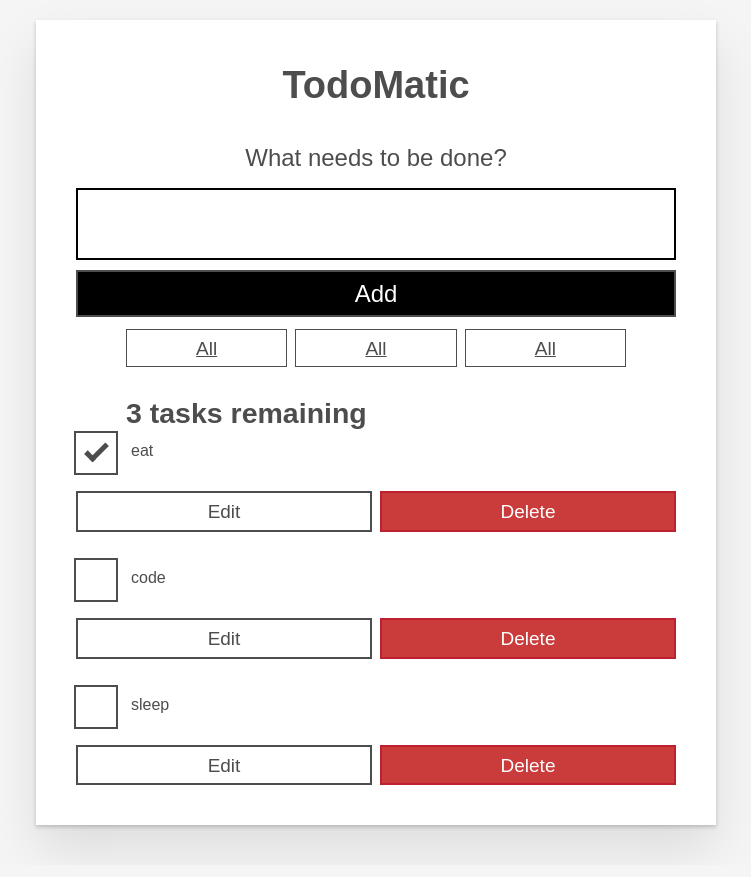
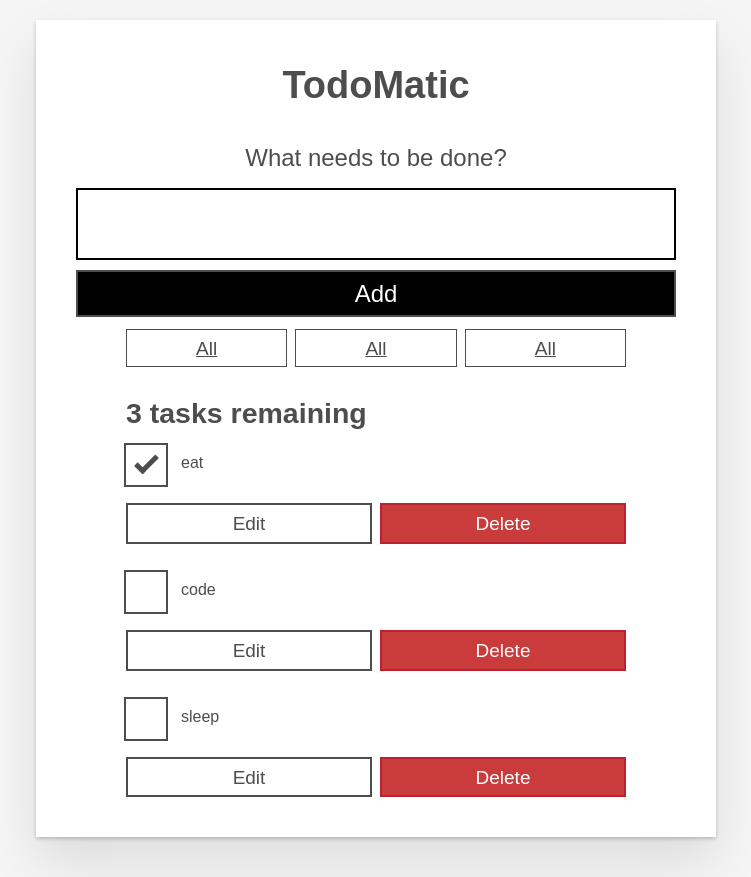
Before and after one commit to Zytalus/todomatic, a React (Create React App) app: page / in a window 1280 px wide. Shown: the whole page, without its empty margins (264-1015 px from the left). Built offline with nearby package versions, Linux system fonts and the light colour scheme.

Commit message:
fix eslint warning

```diff
--- a/src/App.js
+++ b/src/App.js
@@ -32,13 +32,12 @@ function App(props) {
         <FilterButton />
       </div>
       <h2 id="list-heading">3 tasks remaining</h2>
-      <list
-        role="list"
+      <ul
         className="todo-list stack-large stack-exception"
         aria-labelledby="list-heading"
       >
         {taskList}
-      </list>
+      </ul>
     </div>
   );
 }
```
